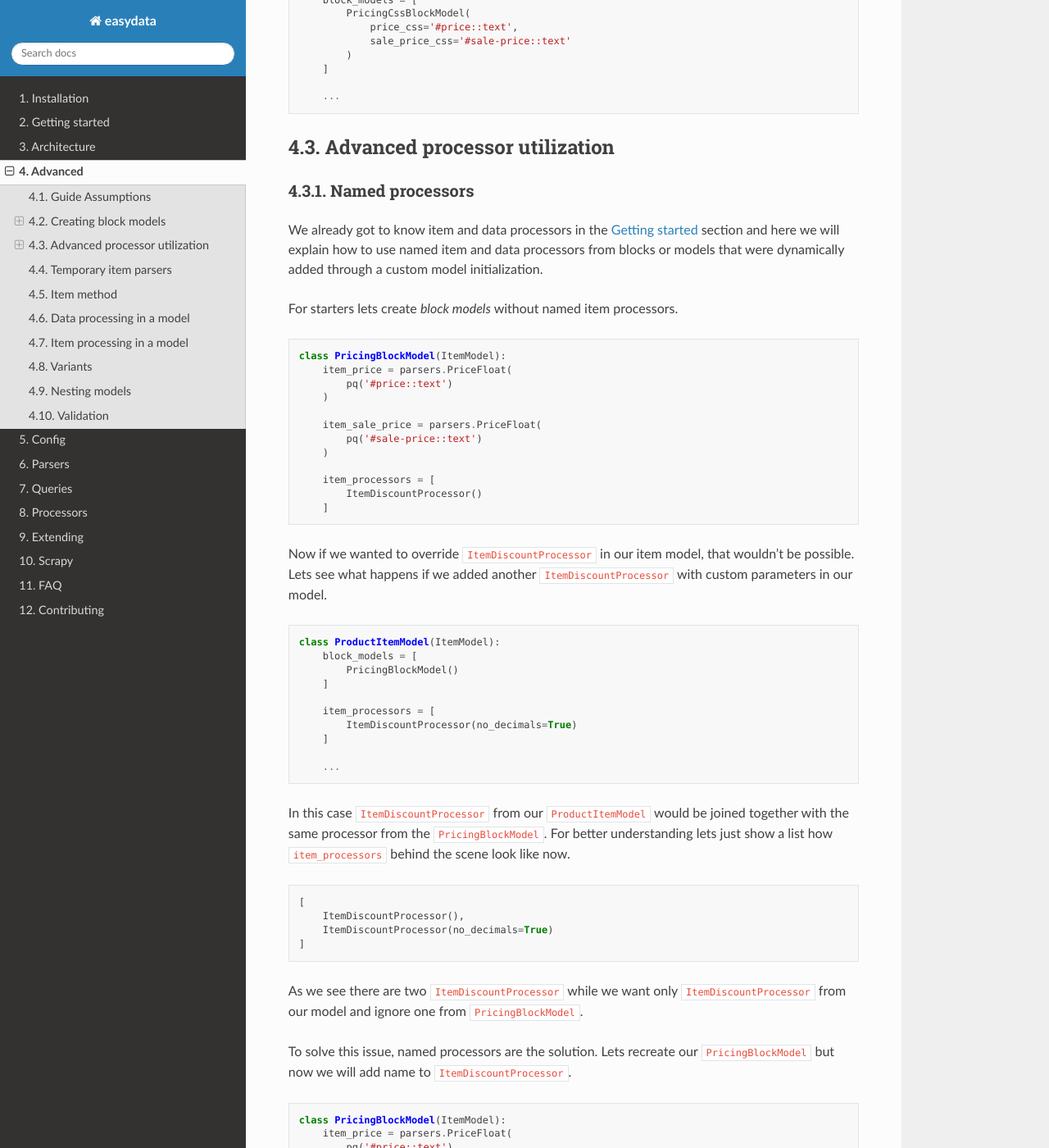
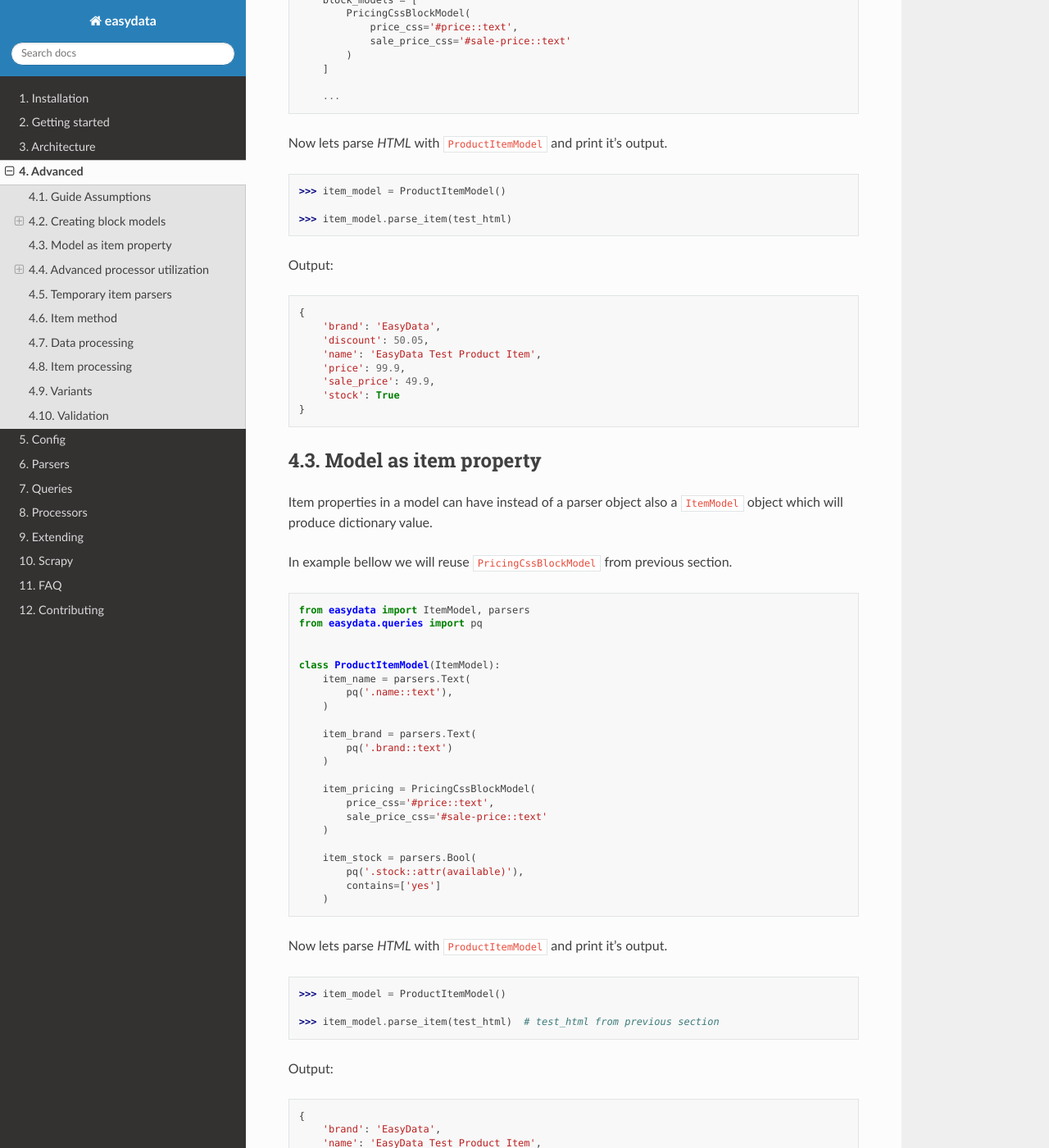
Before and after one commit to easydatapy/easydata, a Sphinx documentation site: the page built from docs/advanced.rst, in a window 1280 px wide and 1400 px high, scrolled down 3408 px. Shown: the whole window at 82% size. Built offline with Sphinx 7.4.7 and the Read the Docs theme 2.0.0, drawn with Linux system fonts in a browser that asks for light colours; some of the changed text lies outside the part shown.

Commit message:
add Model as item property section

```diff
--- a/docs/advanced.rst
+++ b/docs/advanced.rst
@@ -188,6 +188,83 @@ Now lets use ``PricingCssBlockModel`` in our ``ProductItemModel``.
         ]
 
         ...
+
+Now lets parse *HTML* with ``ProductItemModel`` and print it's output.
+
+.. code-block:: python
+
+    >>> item_model = ProductItemModel()
+
+    >>> item_model.parse_item(test_html)
+
+Output:
+
+.. code-block:: python
+
+    {
+        'brand': 'EasyData',
+        'discount': 50.05,
+        'name': 'EasyData Test Product Item',
+        'price': 99.9,
+        'sale_price': 49.9,
+        'stock': True
+    }
+
+
+Model as item property
+======================
+Item properties in a model can have instead of a parser object also a ``ItemModel``
+object which will produce dictionary value.
+
+In example bellow we will reuse ``PricingCssBlockModel`` from previous section.
+
+.. code-block:: python
+
+    from easydata import ItemModel, parsers
+    from easydata.queries import pq
+
+
+    class ProductItemModel(ItemModel):
+        item_name = parsers.Text(
+            pq('.name::text'),
+        )
+
+        item_brand = parsers.Text(
+            pq('.brand::text')
+        )
+
+        item_pricing = PricingCssBlockModel(
+            price_css='#price::text',
+            sale_price_css='#sale-price::text'
+        )
+
+        item_stock = parsers.Bool(
+            pq('.stock::attr(available)'),
+            contains=['yes']
+        )
+
+Now lets parse *HTML* with ``ProductItemModel`` and print it's output.
+
+.. code-block:: python
+
+    >>> item_model = ProductItemModel()
+
+    >>> item_model.parse_item(test_html)  # test_html from previous section
+
+Output:
+
+.. code-block:: python
+
+    {
+        'brand': 'EasyData',
+        'name': 'EasyData Test Product Item',
+        'pricing': {
+            'discount': 50.05,
+            'price': 99.9,
+            'sale_price': 49.9,
+        },
+        'stock': True
+    }
 
 
 Advanced processor utilization
@@ -511,15 +588,10 @@ Variants
 *Coming soon ...*
 
 
-Nesting models
-==============
-*Coming soon ...*
-
-
 Validation
 ==========
 ``easydata`` doesn't come with validation solution since it's main purpose is to
 transform data, but it's easy to create your own solution and bellow we will explain
 a few of different solutions and a best way how to implement them from our perspective.
 
-*Coming soon ...*
+*Examples coming soon ...*
```
Also changed, not shown: other parts of docs/advanced.rst (+5 -5 lines).
